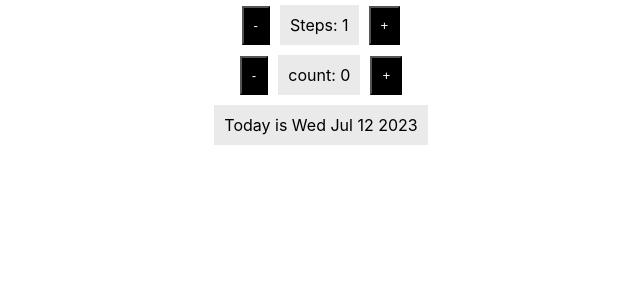
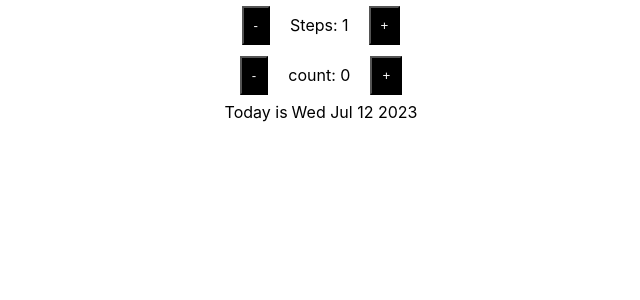
Before and after one commit to Foulu77/second-project, a React (Create React App) app: page / in a window 1280 px wide. Shown: the top 300 px of the page, without its empty margins (319-959 px from the left). Built offline with nearby package versions, Linux system fonts and the light colour scheme.

Commit message:
improved code

```diff
--- a/src/App.js
+++ b/src/App.js
@@ -54,13 +54,14 @@ function Steps() {
           </button>
         </div>
         <div className="group-3">
-          {count === 0 && <p className="item">{`Today is ${formattedDAte}`}</p>}
-          {count > 0 && (
-            <p className="item">{`${count} days from today is ${formattedDAte}`}</p>
-          )}
-          {count < 0 && (
-            <p className="item">{`${count} days ago was ${formattedDAte}`}</p>
-          )}
+          <p className="item">
+            {count === 0
+              ? "Today is "
+              : count > 0
+              ? `${count} days from today is `
+              : `${count} ${Math.abs(count)} days ago was `}
+          </p>
+          <p className="item">{formattedDAte}</p>
         </div>
       </div>
     </>
--- a/src/index.css
+++ b/src/index.css
@@ -26,7 +26,6 @@ code {
   align-items: center;
 }
 .item {
-  background-color: #eaeaea;
   padding: 10px;
   margin: 5px;
 }
@@ -50,3 +49,13 @@ code {
   background-color: #000000;
   color: white;
 }
+
+.group-3 .item:nth-child(1) {
+  margin: auto;
+  padding: 2px;
+}
+
+.group-3 .item:nth-child(2) {
+  margin: auto;
+  padding: 2px;
+}
```
